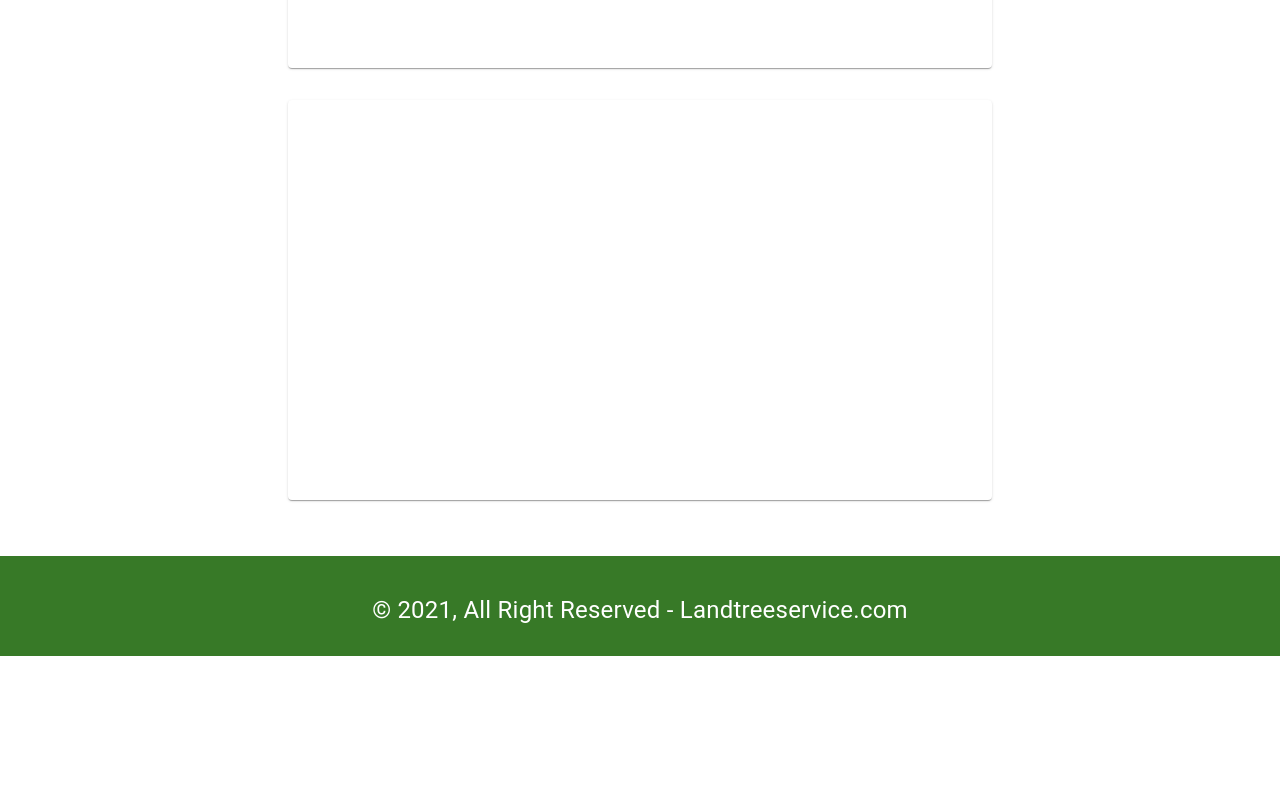
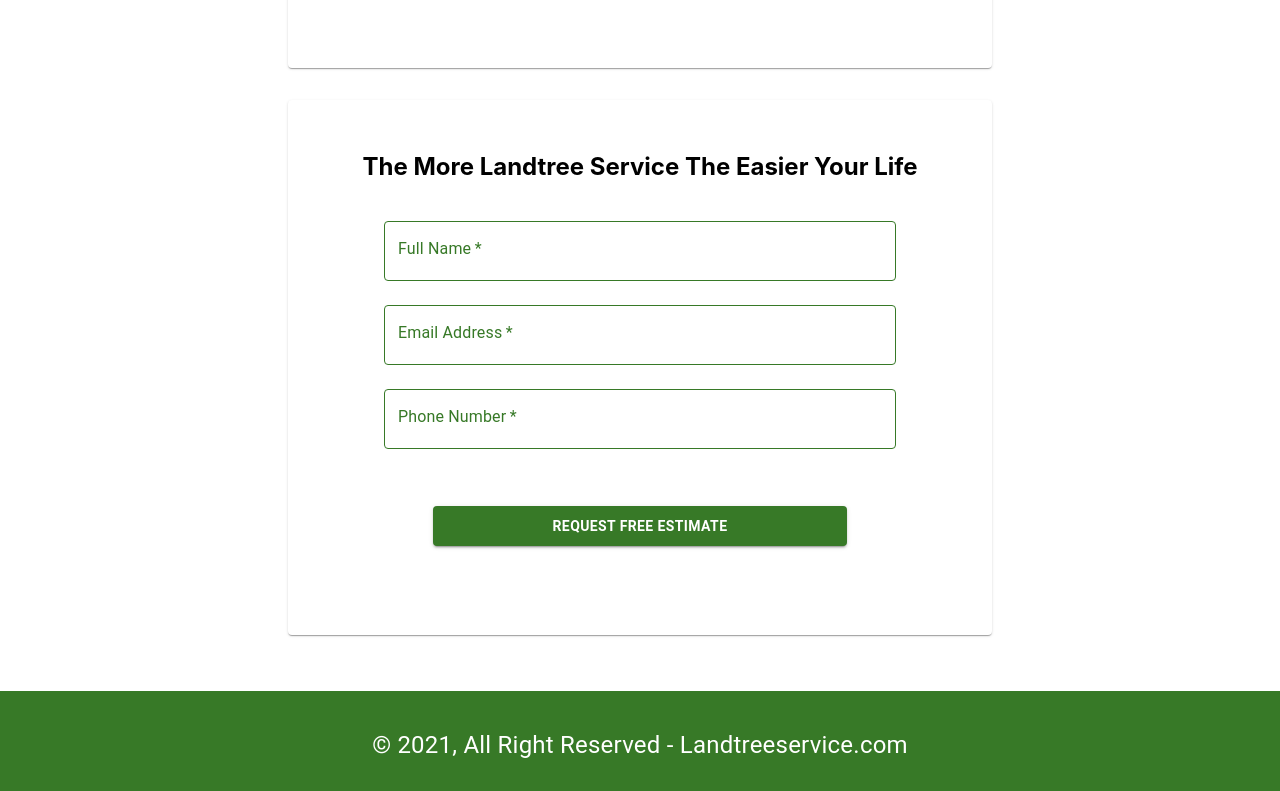
Before and after one commit to developer-martinhwang/landtreeservice, a Next.js app: page / in a window 1280 px wide. Shown: the part 1183-1974 px from the top of the page. Before the commit the page ends 1839 px from the top, so only its background shows below. Built offline with nearby package versions, Linux system fonts and the light colour scheme.

Commit message:
update quote

```diff
--- a/components/Quote.js
+++ b/components/Quote.js
@@ -10,9 +10,11 @@
  */
 import React from "react";
 // material-ui core
-import {Box, Container, Paper} from "@material-ui/core";
+import {Box, Container, Paper, InputAdornment, Button} from "@material-ui/core";
 // material-ui style
 import {makeStyles} from "@material-ui/styles";
+// components
+import MyTextField from "../components/tags/MyTextField"
 const useStyles = makeStyles({
   root: {
     margin: "0",
@@ -39,12 +41,41 @@ const useStyles = makeStyles({
         padding: "0.5em",
         margin: "0 0 0.5em 0"
     },
+    '& h5': {
+      color: "#000",
+      textAlign: "center",
+      fontSize: "1.5em",
+      padding: "0.5em",
+      margin: "0 0 0.5em 0"
+    },
     '& p': {
         color: "#000",
         textAlign: "justify",
         fontSize: "1.2em",
         padding: "0.5em",
+    },
+  },
+  requestButton: {
+    display:"flex",
+    justifyContent:"center",
+    margin: "3.5em",
+    backgroundColor: "#377927",
+    minHeight: "5vh",
+    color: "#fff",
+    fontWeight: "bold",
+    "&:hover": {
+      cursor: "pointer",
+      backgroundColor: "#499f34",
+      fontWeight: "bold"
     }
+  },
+  form:{
+    display:"flex",
+    justifyContent:"center",
+    flexDirection:"column",
+  },
+  phonenumber: {
+    background: "red"
   },
   '@media screen and (max-width: 960px) and (min-width: 360px)': {
     paper: {
@@ -54,15 +85,73 @@ const useStyles = makeStyles({
 })
 function Quote() {
   const classes = useStyles();
+  const handleChange = (e) => {
+    const {id, value} = e.target;
+    // setUser(prevState => ({
+    //   ...prevState,
+    //   [id]: value
+    // }));
+  }
   return (
     <Box className={classes.root} id="quote">
         <Container maxWidth="xl" className={classes.container}>
             <Paper className={classes.paper}>
-                <h4>We’ll take care of your trees</h4>
-                <p>Trees are typically considered an asset to your property, but a number of factors can transform these assets into liabilities. We’d love to work with you to ensure your trees are healthy, safe and beautiful and an asset to your property for many years to come.</p>
-                <p>Working with trees can be dangerous. Our arborists are experienced, educated, and have the property gear to get the job done safely.</p>
+              <h4>We’ll take care of your trees</h4>
+              <p>Trees are typically considered an asset to your property, but a number of factors can transform these assets into liabilities. We’d love to work with you to ensure your trees are healthy, safe and beautiful and an asset to your property for many years to come.</p>
+              <p>Working with trees can be dangerous. Our arborists are experienced, educated, and have the property gear to get the job done safely.</p>
             </Paper>
             <Paper className={classes.paper}>
+              <h5>The More Landtree Service The Easier Your Life</h5>
+              <Box padding="0 4em 0 4em">
+                <form className={classes.form}>
+                  <MyTextField
+                    variant="outlined"
+                    margin="normal"
+                    required={true}
+                    fullWidth={true}
+                    id="name"
+                    label="Full Name"
+                    type="text"
+                    // helperText={errors.name}
+                    name="name"
+                    // value={user.name}
+                    onChange={handleChange}/>
+                    <MyTextField
+                      className={classes.email}
+                      variant="outlined"
+                      margin="normal"
+                      required={true}
+                      fullWidth={true}
+                      id="email"
+                      label="Email Address"
+                      type="email"
+                      // helperText={errors.email}
+                      name="email"
+                      // value={user.email}
+                      autoComplete="email"
+                      onChange={handleChange}/>
+                    <MyTextField
+                      className={classes.phonenumber}
+                      variant="outlined"
+                      margin="normal"
+                      required={true}
+                      fullWidth={true}
+                      id="phone_number"
+                      label="Phone Number"
+                      type="text"
+                      // helperText={errors.email}
+                      name="phone_number"
+                      // value={user.email}
+                      onChange={handleChange}/>
+                  <Button
+                    type="submit"
+                    // fullWidth
+                    variant="contained"
+                    className={classes.requestButton}>
+                    Request Free Estimate
+                  </Button>
+                </form>
+              </Box>
             </Paper>
         </Container>
     </Box>
--- /dev/null
+++ b/components/tags/MyTextField.js
@@ -0,0 +1,74 @@
+/*
+ * Copyright(c)2021 developer.martinhwang@gmail.com
+ * All rights reserved.
+ * Filename: MyTextField.js
+ * Key Options:
+ * -
+ * Revision History:
+ * - March 26, 2021, developer Martin Hwang < developer.martinhwang@gmail.com >
+ *   : created
+ */
+import React from "react";
+// material-ui core
+import {Box,
+        TextField,
+        }from "@material-ui/core";
+// material-ui style
+import {withStyles} from "@material-ui/styles";
+const styles = {
+    root: {
+        '& label':{
+          color: "#377927",
+        },
+        '& label.Mui-focused': {
+          color: "#499f34",
+        },
+        '& .MuiOutlinedInput-root': {
+          '& fieldset': {
+            borderColor: "#377927",
+          },
+          '&.Mui-focused fieldset': {
+            borderColor: "#499f34",
+          },
+          '& input': {
+            color: "#499f34",
+            fontSize: "1.1em",
+            marginTop: "0.3vh"
+          },
+          "& .MuiInputAdornment-root .MuiSvgIcon-root": {
+            color: "#304ffe"
+          },
+          "&.Mui-focused .MuiInputAdornment-root .MuiSvgIcon-root": {
+            color: "#499f34"
+          },
+        },
+        "& .MuiFormHelperText-root": {
+          color: "#000",
+          fontSize: "1em",
+        }
+    },
+};
+function MyTextField(prop) {
+    const {classes} = prop;
+    return (
+        <Box>
+            <TextField
+                className={classes.root}
+                variant= {prop.variant}
+                margin= {prop.margin}
+                required={prop.required}
+                fullWidth={prop.fullWidth}
+                id={prop.id}
+                label={prop.label}
+                autoComplete={prop.autoComplete}
+                InputProps={prop.InputProps}
+                autoFocus={prop.autoFocus}
+                type={prop.type}
+                helperText={prop.helperText}
+                onChange={prop.onChange}>
+            </TextField>
+        </Box>
+    )
+}
+
+export default withStyles(styles)(MyTextField)
```
